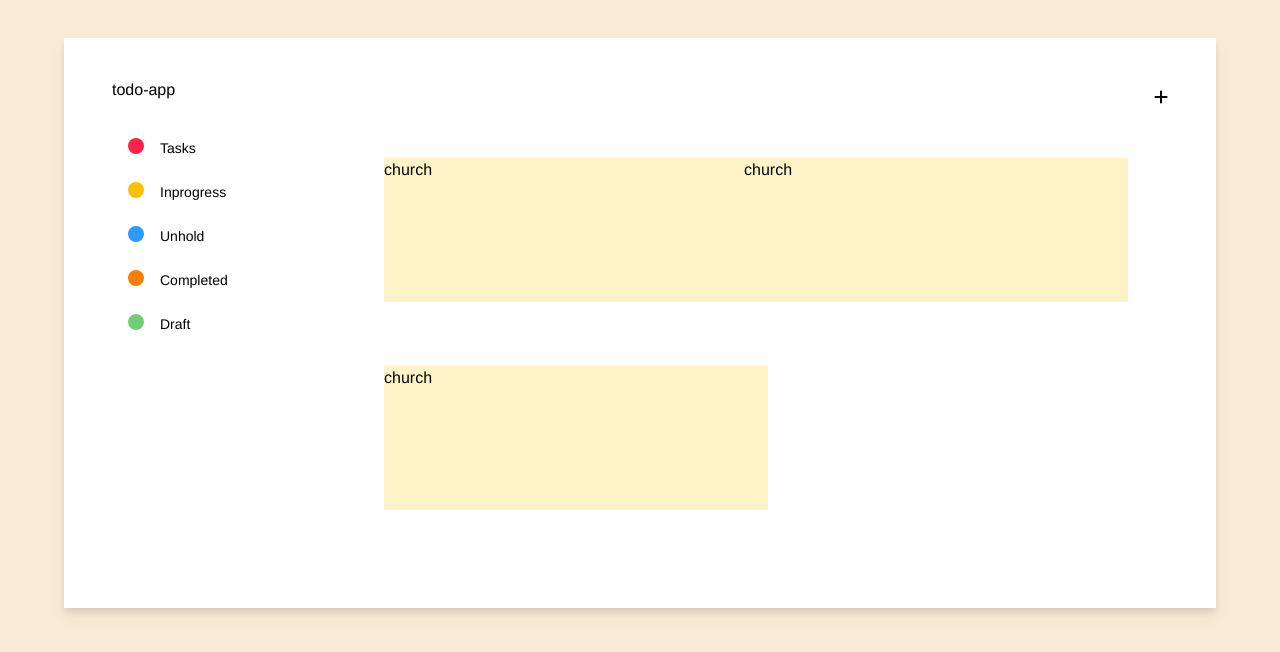
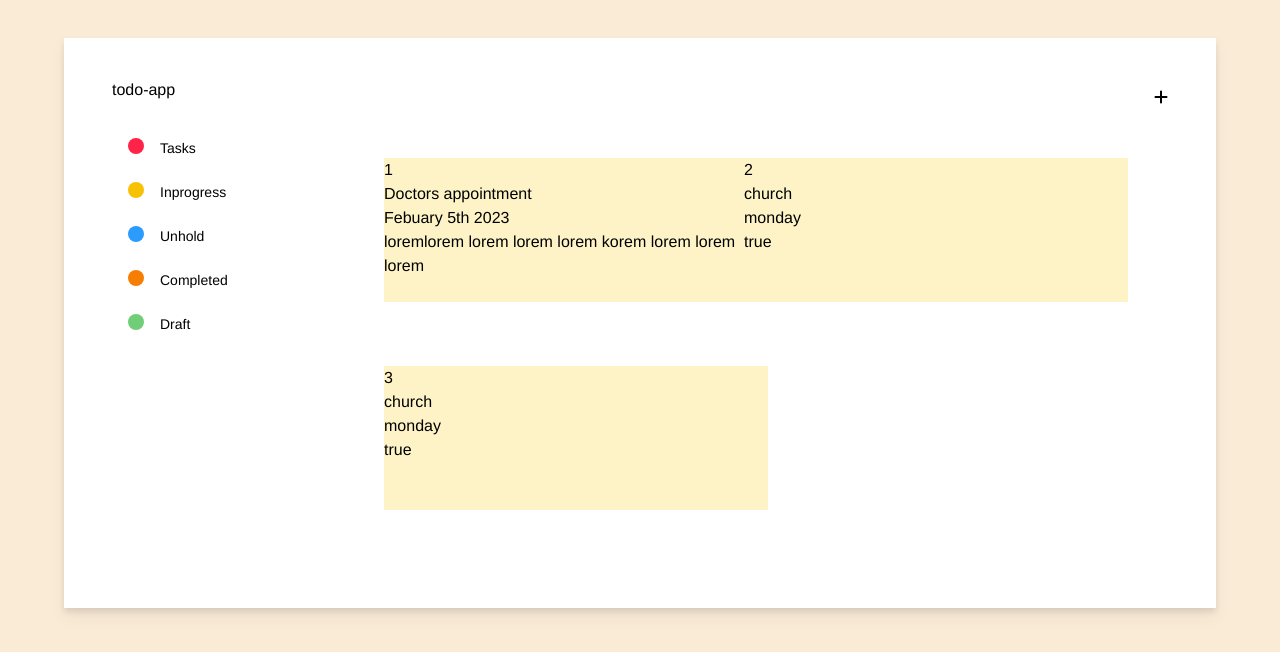
Before and after one commit to ekekasiemobi/vue-todo-app, a Vue app: page / in a window 1280 px wide. Shown: the top 652 px of the page. Built offline with nearby package versions, Linux system fonts and the light colour scheme.

Commit message:
added the task component

```diff
--- a/src/App.vue
+++ b/src/App.vue
@@ -44,9 +44,9 @@ export default {
     this.tasks= [
       {
         id: 1,
-        text:'church',
-        day: 'monday',
-        reminder: true,
+        text:'Doctors appointment',
+        day: 'Febuary 5th 2023',
+        reminder: 'loremlorem lorem lorem lorem korem lorem lorem lorem',
       },
       {
         id: 2,
--- /dev/null
+++ b/src/components/Task.vue
@@ -0,0 +1,24 @@
+<template>
+     <h3>{{task.id}}</h3>
+            <h3>{{task.text}}</h3>
+            <p>{{task.day}}</p>
+            <p>{{task.reminder}}</p>
+
+
+</template>
+
+
+<script>
+    export default {
+        name: 'Task',
+        props:{
+            task: Object
+        }
+
+    }
+</script>
+
+
+<style scoped>
+
+</style>
--- a/src/components/Tasks.vue
+++ b/src/components/Tasks.vue
@@ -1,18 +1,19 @@
 <template>
     <div class=" mx-32 h-56 grid grid-cols-2 gap-4 content-start ...">
 
-        <div class=" mt-12 w-96 h-36 bg-amber-100 mt-0 content-start" :key="task.id" v-for="task in tasks"  >
-            <h4>{{task.text}}</h4>
+        <div :key="task.id" v-for="task in tasks" class=" mt-12 w-96 h-36 bg-amber-100 mt-0 content-start" >
+            <Task  :task="task" />
+
         </div>
 
     </div>
-
-
 
 </template>
 
 
 <script>
+    import Task from './Task'
+
     export default{
         name: 'Tasks',
 
@@ -21,7 +22,7 @@
         },
 
         components :{
-
+            Task,
         }
     }
 
```
